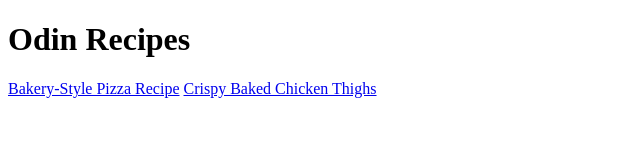
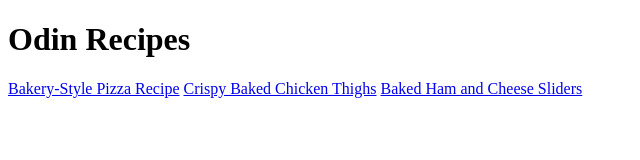
Before and after one commit to mattencius/odin-recipes, a plain HTML site: page index.html in a window 1280 px wide. Shown: the whole page, without its empty margins (0-640 px from the left). Drawn offline with Linux system fonts and the light colour scheme.

Commit message:
Edit index.html

```diff
--- a/index.html
+++ b/index.html
@@ -10,5 +10,6 @@
     <h1>Odin Recipes</h1>
     <a href="./recipes/bakery-style-pizza.html">Bakery-Style Pizza Recipe</a>
     <a href="./recipes/crispy-baked-chicken-thighs.html">Crispy Baked Chicken Thighs</a>
+    <a href="./recipes/baked-ham-and-cheese-sliders.html">Baked Ham and Cheese Sliders</a>
 </body>
 </html>
```
